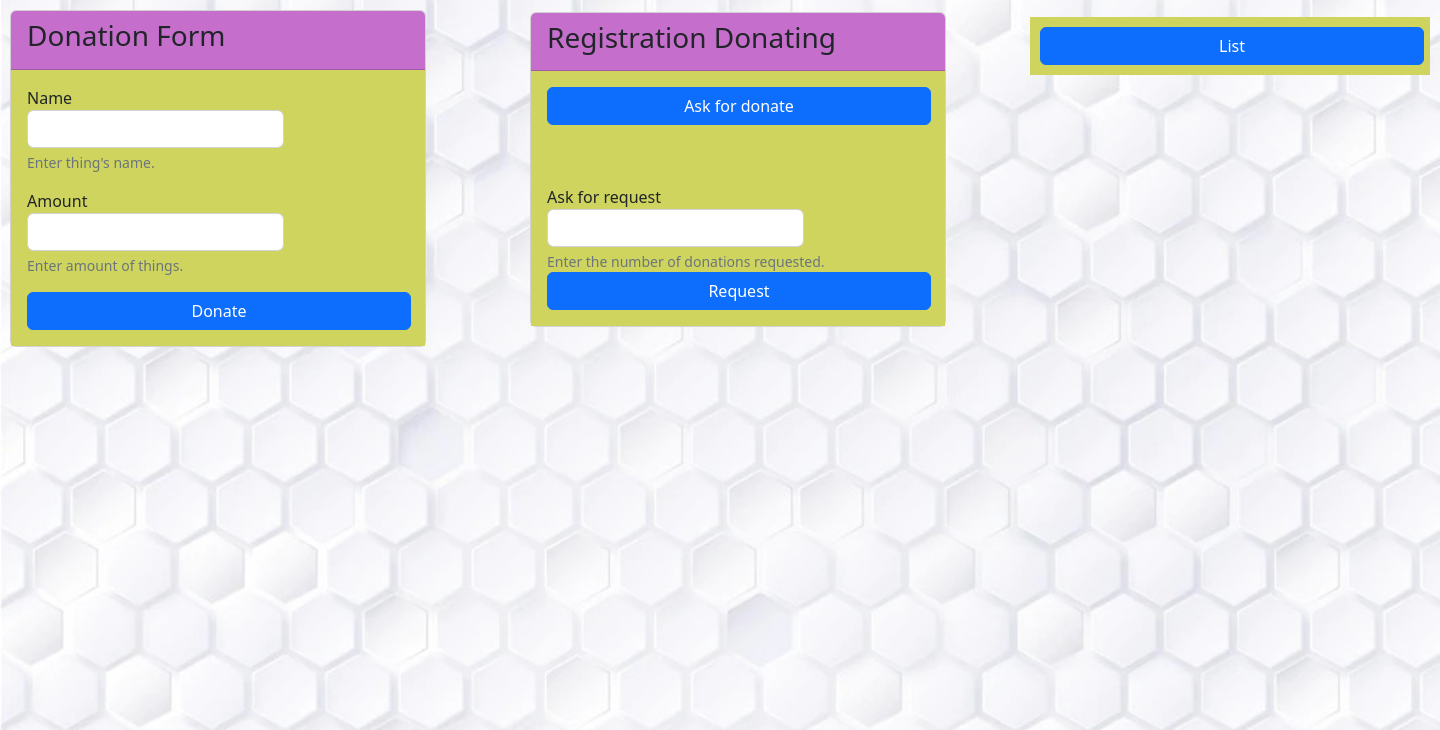
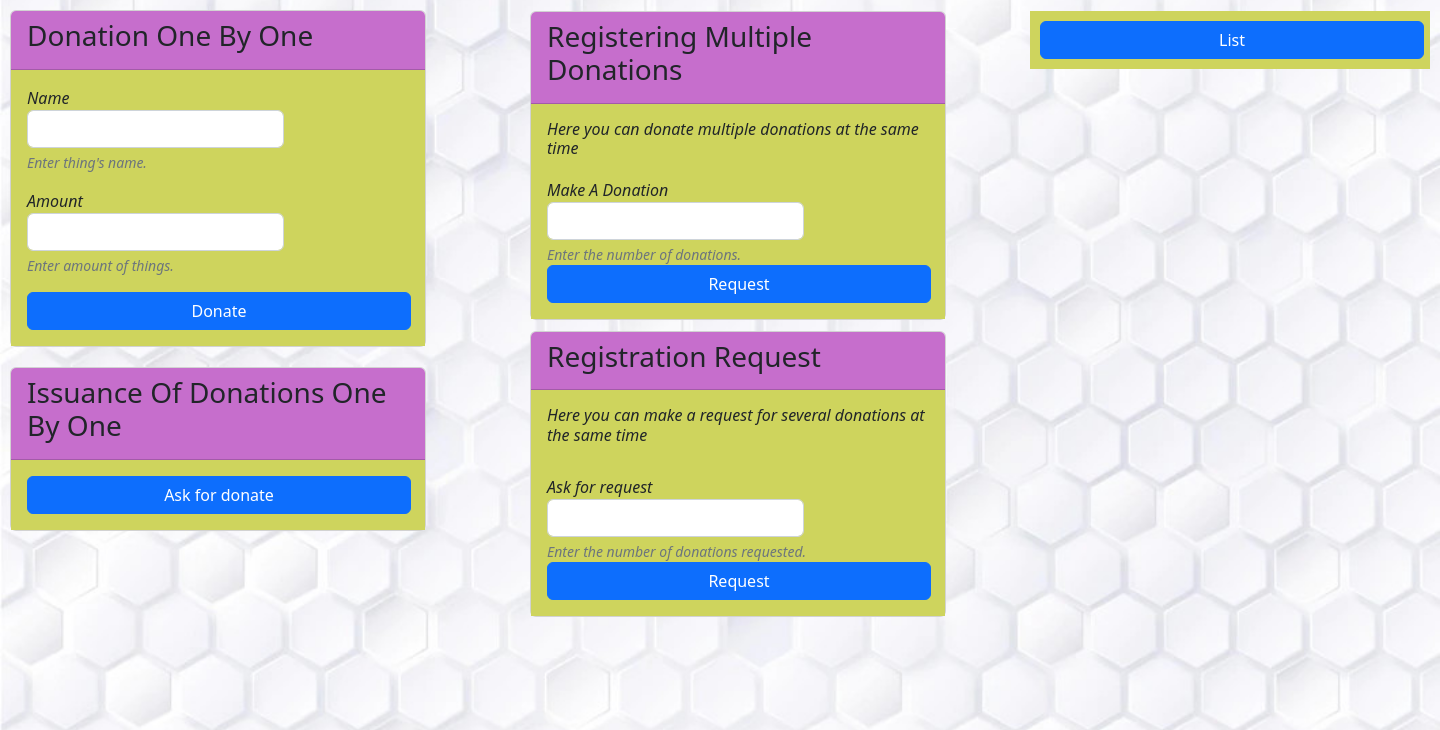
Before and after one commit to Novakovich/Lifo_and_Fifo_Django, a Django app: template donation/templates/main.html in a window 1440 px wide. Shown: the part 70-800 px from the top of the page. Run offline with Django 4.2, Linux system fonts and the light colour scheme; the template is opened without the code that fills it, so the values that code supplies are empty.

Commit message:
Django CharityBar changed some html css and add multipy donation

```diff
--- a/donation/models.py
+++ b/donation/models.py
@@ -29,13 +29,17 @@ class Request(models.Model):
     request_amount = models.IntegerField(default=0)
 
 
-class Request_item(models.Model):
+class Item(models.Model):
     name_item = models.CharField(max_length=100, default=0)
+    amount_item = models.IntegerField(default=0)
     request_hash = models.ForeignKey(Request, on_delete=models.CASCADE, null=True)
     office = models.ForeignKey(Office, on_delete=models.CASCADE, null=True)
+
 
 def full_storage(sender, instance, **kwargs):
     state = sender.objects.filter(state='Available', office=instance.office_id).aggregate(Sum('amount'))
     instance.office.office_count = state['amount__sum']
     instance.office.save()
+
+
 models.signals.post_save.connect(receiver=full_storage, sender=Donate)
--- a/donation/templates/main.html
+++ b/donation/templates/main.html
@@ -1,5 +1,10 @@
 <!DOCTYPE html>
 <html>
+<style>
+    .form-text, h6, label {
+        font-style: italic;
+    }
+</style>
 <head>
     <!-- CSS only -->
     <link href="https://cdn.jsdelivr.net/npm/bootstrap@5.2.0-beta1/dist/css/bootstrap.min.css" rel="stylesheet" integrity="sha384-0evHe/X+R7YkIZDRvuzKMRqM+OrBnVFBL6DOitfPri4tjfHxaWutUpFmBp4vmVor" crossorigin="anonymous">
@@ -9,7 +14,7 @@
     <div style="position: relative; padding: 10px; ">
         <div class="card" style="width: 26rem;">
             <div class="card-header" style="background-color: #c66ecc;">
-                <h3>Donation Form</h3>
+                <h3>Donation One By One</h3>
             </div>
             <div class="card-body" style="background-color: #ced45d;">
                 <form action="/donate" method="post">
@@ -33,17 +38,45 @@
             </div>
         </div>
     </div>
-    <div style="position: absolute; margin-left: 520px; margin-top: -355px; padding: 10px;">
+    <div style="position: relative; padding: 10px;">
         <div class="card" style="width: 26rem;">
             <div class="card-header" style="background-color: #c66ecc;">
-                <h3>Registration Donating</h3>
+                <h3>Issuance Of Donations One By One</h3>
             </div>
             <div class="card-body" style="background-color: #ced45d;">
                 <form action="/request/donation">
                     {% csrf_token %}
                     <button type="submit" class="btn btn-primary" style="width: 24rem;" >Ask for donate</button>
                 </form>
-                <form action="/request/number" method="post" style="margin-top: 60px";>
+            </div>
+            </div>
+        </div>
+    <div style="position: absolute; margin-left: 520px; margin-top: -540px; padding: 10px;">
+        <div class="card" style="width: 26rem;">
+            <div class="card-header" style="background-color: #c66ecc;">
+                <h3>Registering Multiple Donations</h3>
+            </div>
+            <div class="card-body" style="background-color: #ced45d;">
+                <h6 >Here you can donate multiple donations at the same time</h6>
+                <form action="/request/number" method="post" style="margin-top: 20px";>
+                    {% csrf_token %}
+                    <label>Make A Donation
+                        <input type="number" name="request" class="form-control">
+                    </label>
+                    <div id="donate" class="form-text">Enter the number of donations.</div>
+                    <button type="submit" class="btn btn-primary" style="width: 24rem;" >Request</button>
+                </form>
+                </div>
+            </div>
+        </div>
+    <div style="position: absolute; margin-left: 520px; margin-top: -220px; padding: 10px;">
+        <div class="card" style="width: 26rem;">
+            <div class="card-header" style="background-color: #c66ecc;">
+                <h3>Registration Request</h3>
+            </div>
+            <div class="card-body" style="background-color: #ced45d;">
+                <h6 >Here you can make a request for several donations at the same time</h6>
+                <form action="/request/number" method="post" style="margin-top: 30px;">
                     {% csrf_token %}
                     <label>Ask for request
                         <input type="number" name="request" class="form-control">
@@ -51,14 +84,14 @@
                     <div id="request" class="form-text">Enter the number of donations requested.</div>
                     <button type="submit" class="btn btn-primary" style="width: 24rem;" >Request</button>
                 </form>
+                </div>
             </div>
         </div>
-    </div>
     <div class="card-body" style="background-color: #ced45d;
     width: 25rem;
     position: absolute;
     margin-left: 1030px;
-    margin-top: -340px;
+    margin-top: -530px;
     padding: 10px;">
         <form action="/list">
             <button type="submit" class="btn btn-primary" style="width: 24rem;" >List</button>
```
Also changed, not shown: donation/templates/list.html (+32 -6 lines), donation/templates/number.html (+13 -6 lines), donation/views.py (+19 -6 lines).
